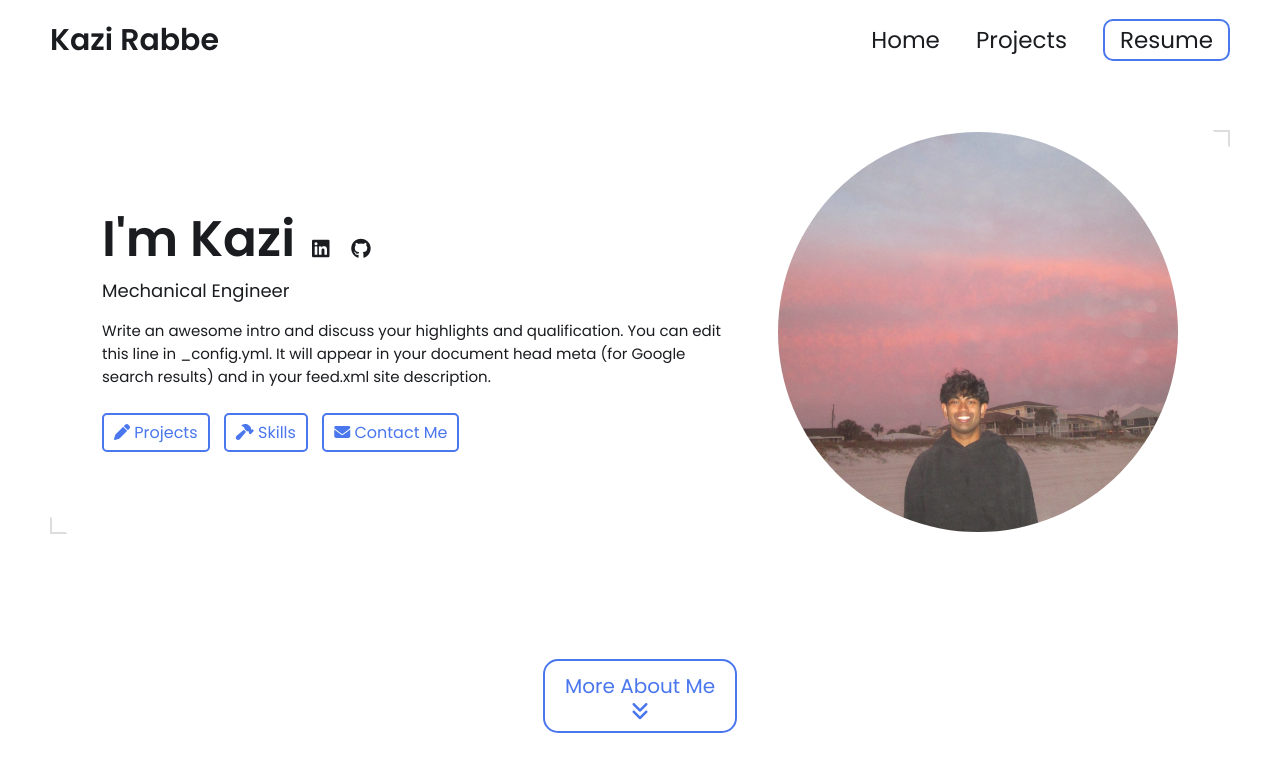
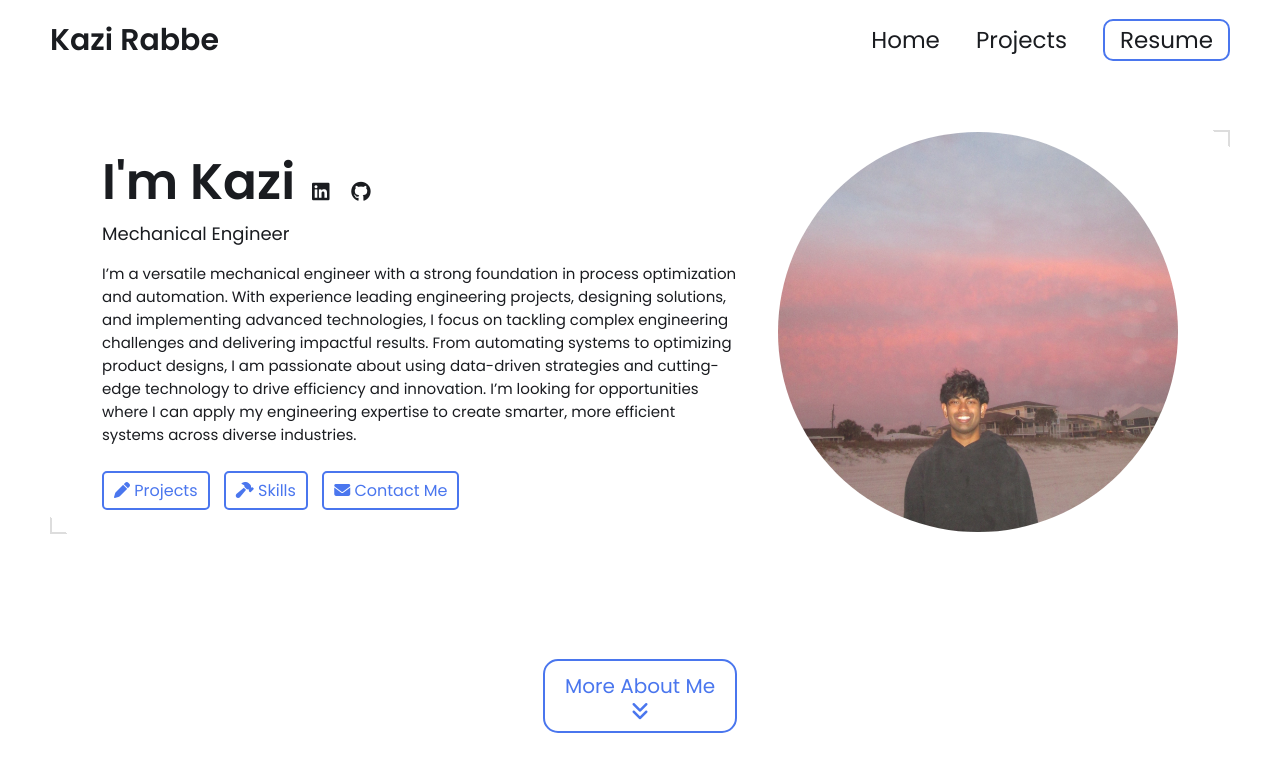
Before and after one commit to kazi-rabbe/kazi-rabbe.github.io, a Jekyll site: the page built from index.html, in a window 1280 px wide and 900 px high. Shown: the top 772 px of the window. Built offline with Jekyll 4.4.1, drawn with Linux system fonts in a browser that asks for light colours.

Commit message:
Update _config.yml

```diff
--- a/_config.yml
+++ b/_config.yml
@@ -15,9 +15,7 @@ title: Kazi Rabbe's Portfolio # This is what shows up in the tab of the browser
 name: Kazi Rabbe
 headline: Mechanical Engineer
 description: >- # dont remove this line. this will ignore all new lines until the next section
-  Write an awesome intro and discuss your highlights and qualification. You can edit this
-  line in _config.yml. It will appear in your document head meta (for
-  Google search results) and in your feed.xml site description.
+  I’m a versatile mechanical engineer with a strong foundation in process optimization and automation. With experience leading engineering projects, designing solutions, and implementing advanced technologies, I focus on tackling complex engineering challenges and delivering impactful results.  From automating systems to optimizing product designs, I am passionate about using data-driven strategies and cutting-edge technology to drive efficiency and innovation. I’m looking for opportunities where I can apply my engineering expertise to create smarter, more efficient systems across diverse industries.
 
 # Place your profile image in /assets/images/profile-image/folder and edit the file name
 profile_image: ./assets/images/profile-image/IMG_0642.JPG
```
